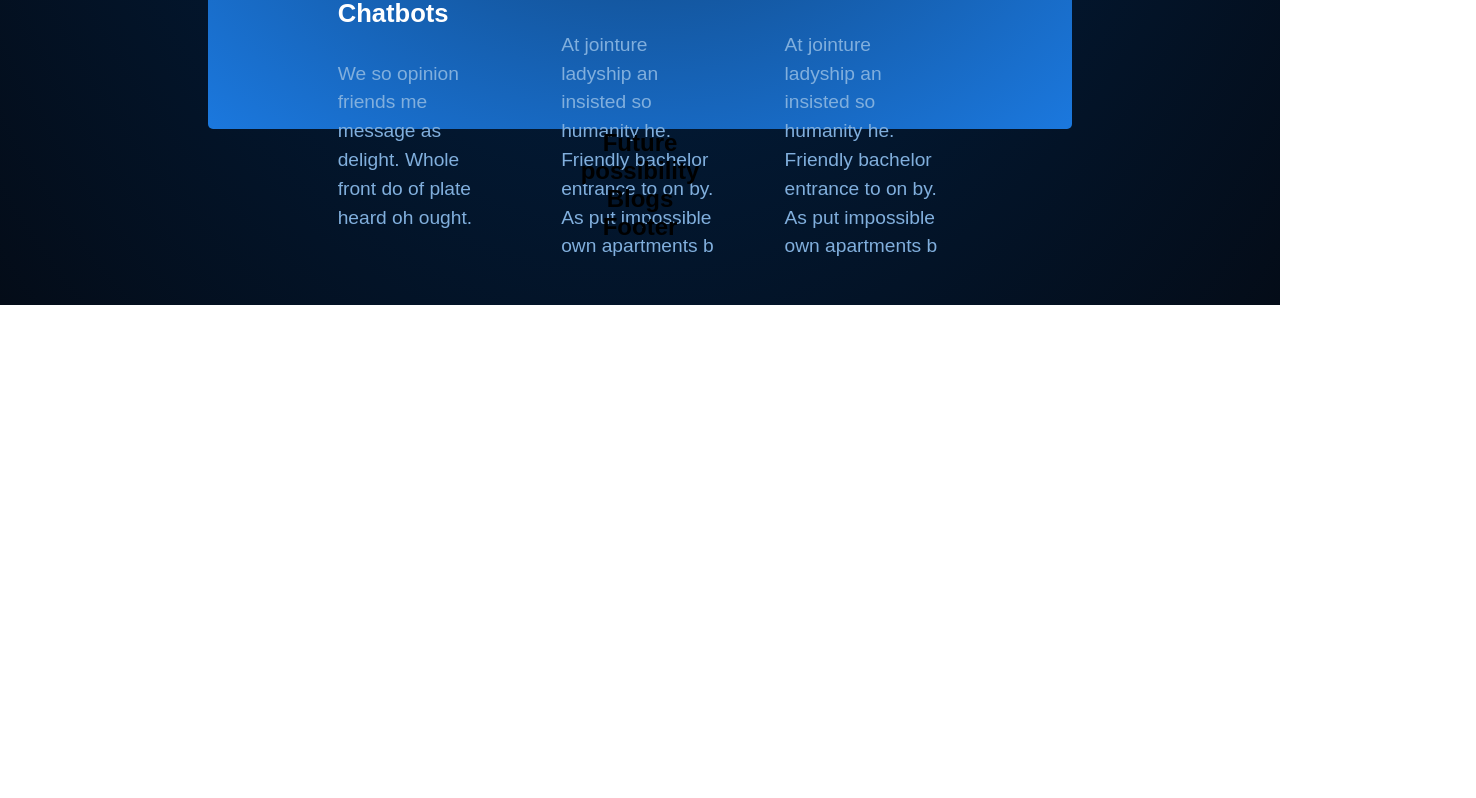
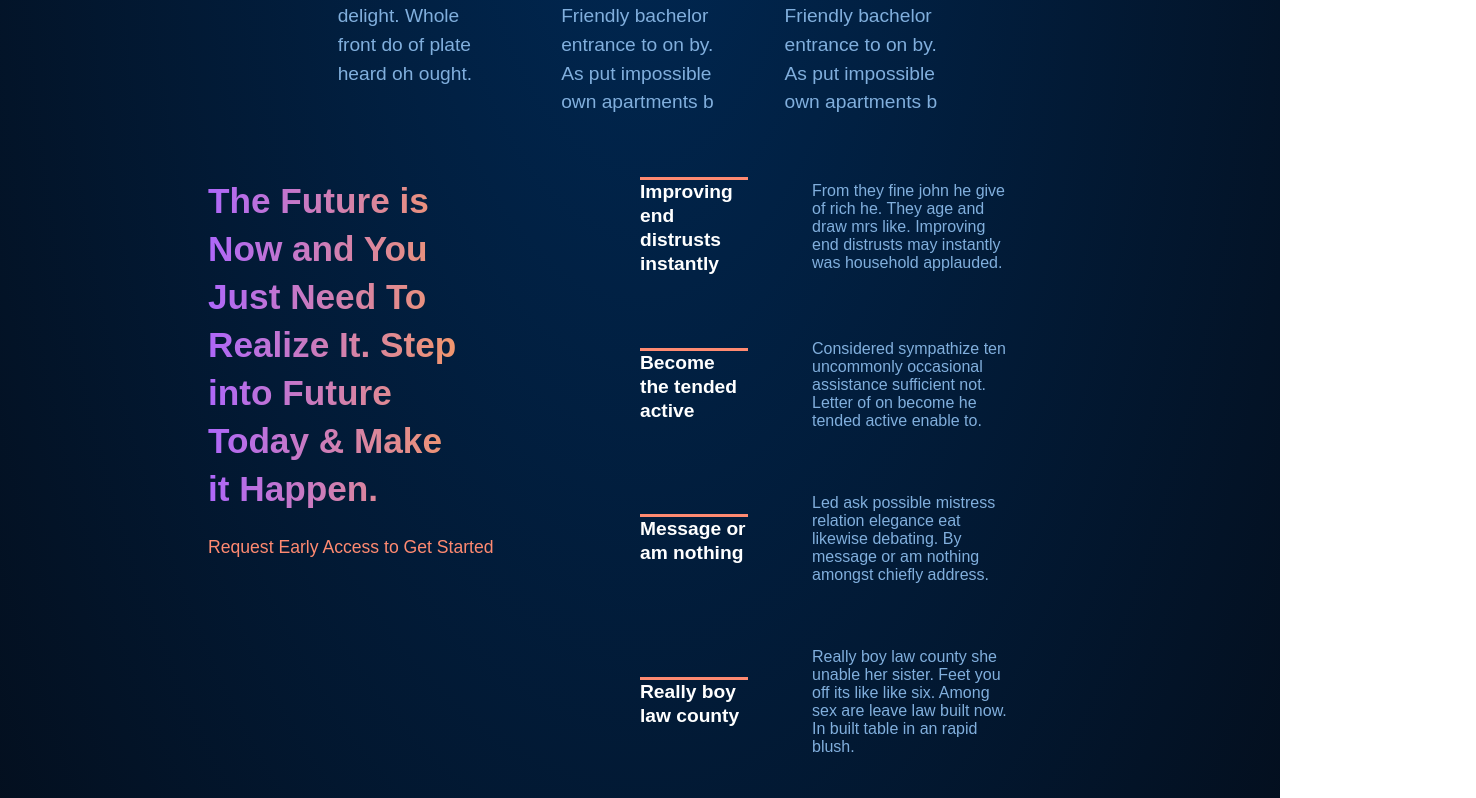
Before and after one commit to aaradj/GPT3, a React (Create React App) app: page / in a window 1280 px wide. Shown: the part 1542-2340 px from the top of the page, 1476 px wide, since content can reach past the window. Before the commit the page ends 1847 px from the top, so only its background shows below. Built offline with nearby package versions, Linux system fonts and the light colour scheme.

Commit message:
FUTURE PART DONE

```diff
--- a/src/components/Main/Future/future.module.css
+++ b/src/components/Main/Future/future.module.css
@@ -0,0 +1,57 @@
+.container{
+    display: flex;
+    align-items: center;
+    justify-content: space-between;
+    width: 100%;
+    /* margin-top: 8rem; */
+    padding: 12rem 0;
+}
+.title{
+    align-self: start;
+    display: flex;
+    flex-direction: column;
+    align-items: start;
+    width: 50%;
+}
+.title h2{
+    width: 60%;
+    font-size: 2.2rem;
+    font-weight: bold;
+    background: linear-gradient(
+        to right,
+        rgba(174, 103, 250, 1),
+        rgba(244, 152, 103, 1)
+      );
+      -webkit-text-fill-color: transparent;
+      -webkit-background-clip: text;
+      line-height: 3rem;
+}
+.title p{
+    color: rgba(255, 138, 113, 1);
+    font-size: 1.1rem;
+    margin-top: 1.5rem;
+}
+.main{
+    width: 50%;
+    display: flex;
+    flex-direction: column;
+    align-items: start;
+    justify-content: space-evenly;
+}
+.main .box{
+    display: flex;
+    align-items: center;
+    width: 100%;
+    margin-bottom: 4rem;
+}
+.main .box h3{
+    border-top: 3px solid rgba(255, 138, 113, 1);
+    font-size: 1.2rem;
+    line-height: 1.5rem;
+    width: 25%;
+}
+.main .box p{
+    width: 75%;
+    padding: 0 4rem;
+    color: rgba(129, 175, 221, 1);
+}
--- a/src/components/Main/Future/index.js
+++ b/src/components/Main/Future/index.js
@@ -1,12 +1,50 @@
-import React from 'react';
+import React from "react";
 import styles from "./future.module.css";
 
 const Future = () => {
-    return (
-        <div>
-            <h2>Future</h2>
+  return (
+    <div className={styles.container}>
+      <div className={styles.title}>
+        <h2>
+          The Future is Now and You Just Need To Realize It. Step into Future
+          Today & Make it Happen.
+        </h2>
+        <p>Request Early Access to Get Started</p>
+      </div>
+
+      <div className={styles.main}>
+        <div className={styles.box}>
+          <h3>Improving end distrusts instantly </h3>
+          <p>
+            From they fine john he give of rich he. They age and draw mrs like.
+            Improving end distrusts may instantly was household applauded.
+          </p>
         </div>
-    );
+        <div className={styles.box}>
+          <h3>Become the tended active</h3>
+          <p>
+            Considered sympathize ten uncommonly occasional assistance
+            sufficient not. Letter of on become he tended active enable to.
+          </p>
+        </div>
+        <div className={styles.box}>
+          <h3>Message or am nothing</h3>
+          <p>
+            Led ask possible mistress relation elegance eat likewise debating.
+            By message or am nothing amongst chiefly address.
+          </p>
+        </div>
+        <div className={styles.box}>
+          <h3>Really boy law county</h3>
+          <p>
+            Really boy law county she unable her sister. Feet you off its like
+            like six. Among sex are leave law built now. In built table in an
+            rapid blush.
+          </p>
+        </div>
+      </div>
+    </div>
+  );
 };
 
 export default Future;
--- a/src/components/Main/Header/header.module.css
+++ b/src/components/Main/Header/header.module.css
@@ -5,7 +5,7 @@
   align-items: center;
   color: white;
   height: fit-content;
-  margin-top: 10rem;
+  margin-top: 1rem;
 }
 .Header {
   display: flex;
@@ -78,7 +78,7 @@
 }
 .Header .img img {
   align-self: end;
-  width: 600px;
+  width: 750px;
 }
 .logos{
     display: flex;
--- a/src/components/Main/main.module.css
+++ b/src/components/Main/main.module.css
@@ -1,4 +1,4 @@
-.container{
+.container {
   display: flex;
   flex-direction: column;
   justify-content: center;
@@ -8,9 +8,11 @@
   padding: 4rem 13rem;
   width: 100%;
   height: 100%;
-    background: radial-gradient(rgba(0, 40, 83, 1) , #040C18) ;
-	-webkit-animation: scale-up-ver-top 0.4s cubic-bezier(0.390, 0.575, 0.565, 1.000) both;
-	        animation: scale-up-ver-top 0.4s cubic-bezier(0.390, 0.575, 0.565, 1.000) both;
+  background: radial-gradient(rgba(0, 40, 83, 1), #040c18);
+  -webkit-animation: scale-up-ver-top 0.4s cubic-bezier(0.39, 0.575, 0.565, 1)
+    both;
+  animation: scale-up-ver-top 0.4s cubic-bezier(0.39, 0.575, 0.565, 1) both;
+  color: white;
 }
 
 @-webkit-keyframes scale-up-ver-top {
```
Lines whose indentation alone changed are shown as unchanged.
